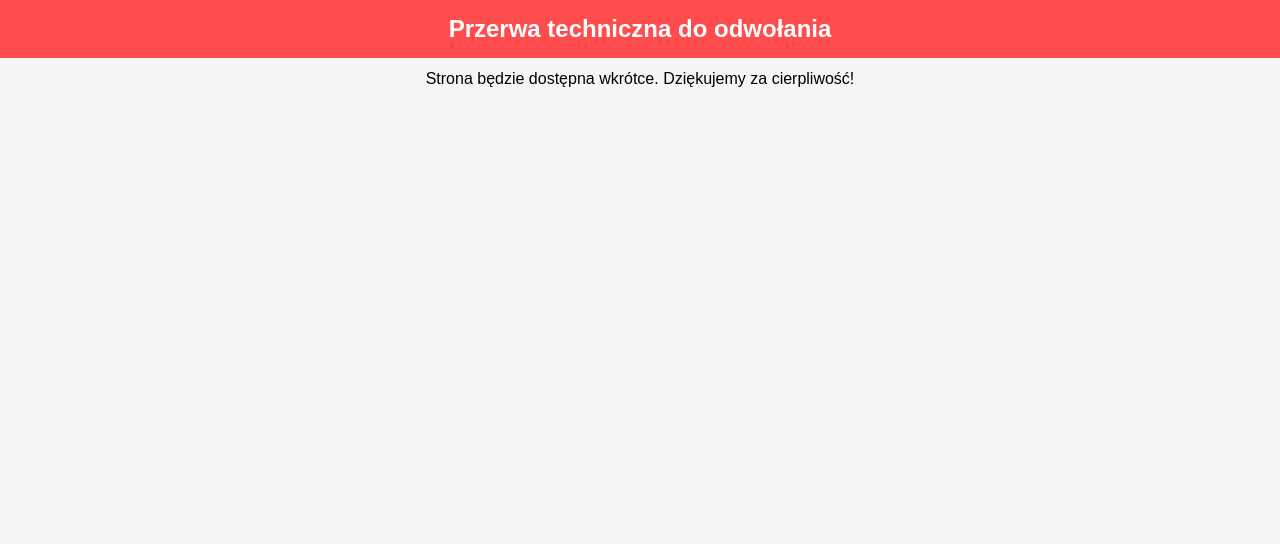
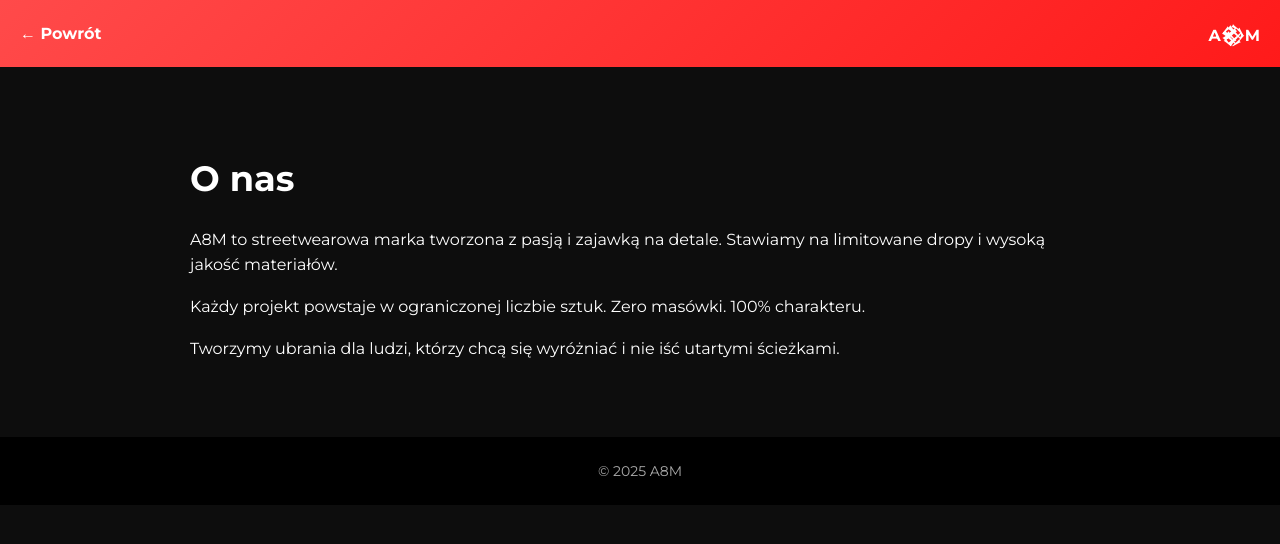
Before and after one commit to A-8M/A8M, a plain HTML site: page about.html in a window 1280 px wide. Drawn offline with Linux system fonts and the light colour scheme.

Commit message:
Update about.html

```diff
--- a/about.html
+++ b/about.html
@@ -2,37 +2,86 @@
 <html lang="pl">
 <head>
 <meta charset="UTF-8">
-  <title>Przerwa techniczna</title>
+<meta name="viewport" content="width=device-width, initial-scale=1.0">
+<title>O nas | A8M</title>
+
+<link href="https://fonts.googleapis.com/css2?family=Montserrat:wght@400;700&display=swap" rel="stylesheet">
+
 <style>
 body {
-      margin: 0;
-      font-family: Arial, sans-serif;
-      background-color: #f5f5f5;
-      text-align: center;
+  margin:0;
+  font-family:'Montserrat',sans-serif;
+  background:#0d0d0d;
+  color:#fff;
 }
-    .top-banner {
-      background-color: #ff4d4d; /* czerwone tło, żeby było widoczne */
-      color: white;
-      padding: 15px 0;
-      font-size: 24px;
-      font-weight: bold;
-      position: fixed;
-      top: 0;
-      width: 100%;
-      z-index: 1000;
+
+header {
+  display:flex;
+  justify-content:space-between;
+  align-items:center;
+  padding:15px 20px;
+  background: linear-gradient(135deg,#ff4a4a,#ff1a1a);
 }
-    .content {
-      margin-top: 70px; /* żeby treść nie była pod napisem */
+
+header a {
+  color:#fff;
+  text-decoration:none;
+  font-weight:bold;
+}
+
+.container {
+  max-width:900px;
+  margin:auto;
+  padding:60px 20px;
+  line-height:1.6;
+}
+
+h1 {
+  font-size:2.2rem;
+  margin-bottom:20px;
+}
+
+footer {
+  text-align:center;
+  padding:25px;
+  background:#000;
+  color:#aaa;
+  font-size:14px;
 }
 </style>
 </head>
+
 <body>
 
-  <div class="top-banner">Przerwa techniczna do odwołania</div>
+<header>
+  <a href="index.html">← Powrót</a>
+  <strong>A𒆙M</strong>
+</header>
 
-  <div class="content">
-    <p>Strona będzie dostępna wkrótce. Dziękujemy za cierpliwość!</p>
+<div class="container">
+  <h1>O nas</h1>
+
+  <p>
+    A8M to streetwearowa marka tworzona z pasją i zajawką na detale.
+    Stawiamy na limitowane dropy i wysoką jakość materiałów.
+  </p>
+
+  <p>
+    Każdy projekt powstaje w ograniczonej liczbie sztuk.
+    Zero masówki. 100% charakteru.
+  </p>
+
+  <p>
+    Tworzymy ubrania dla ludzi, którzy chcą się wyróżniać
+    i nie iść utartymi ścieżkami.
+  </p>
+
+  </p>
 </div>
+
+<footer>
+  © 2025 A8M
+</footer>
 
 </body>
 </html>
```
Lines whose indentation alone changed are shown as unchanged.
